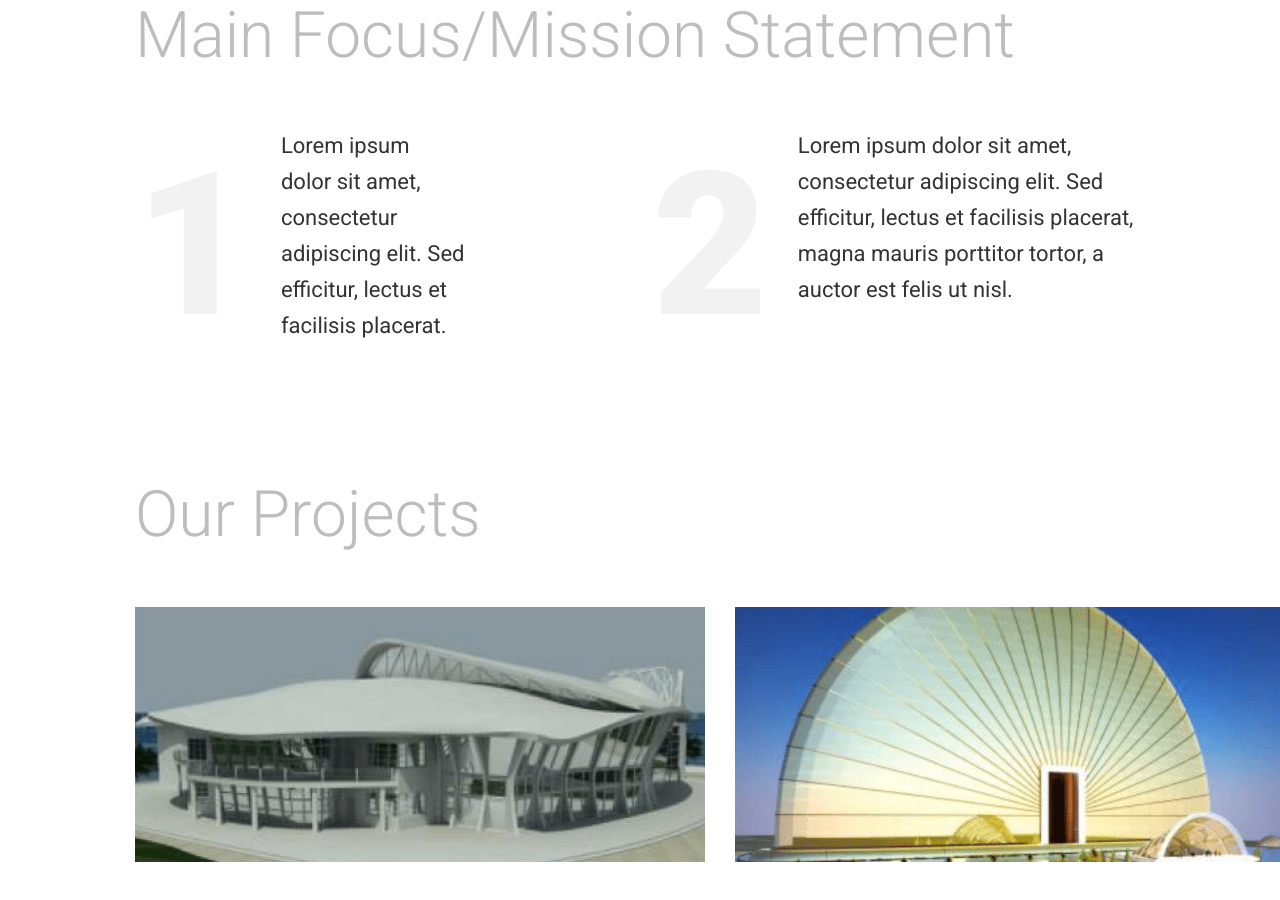
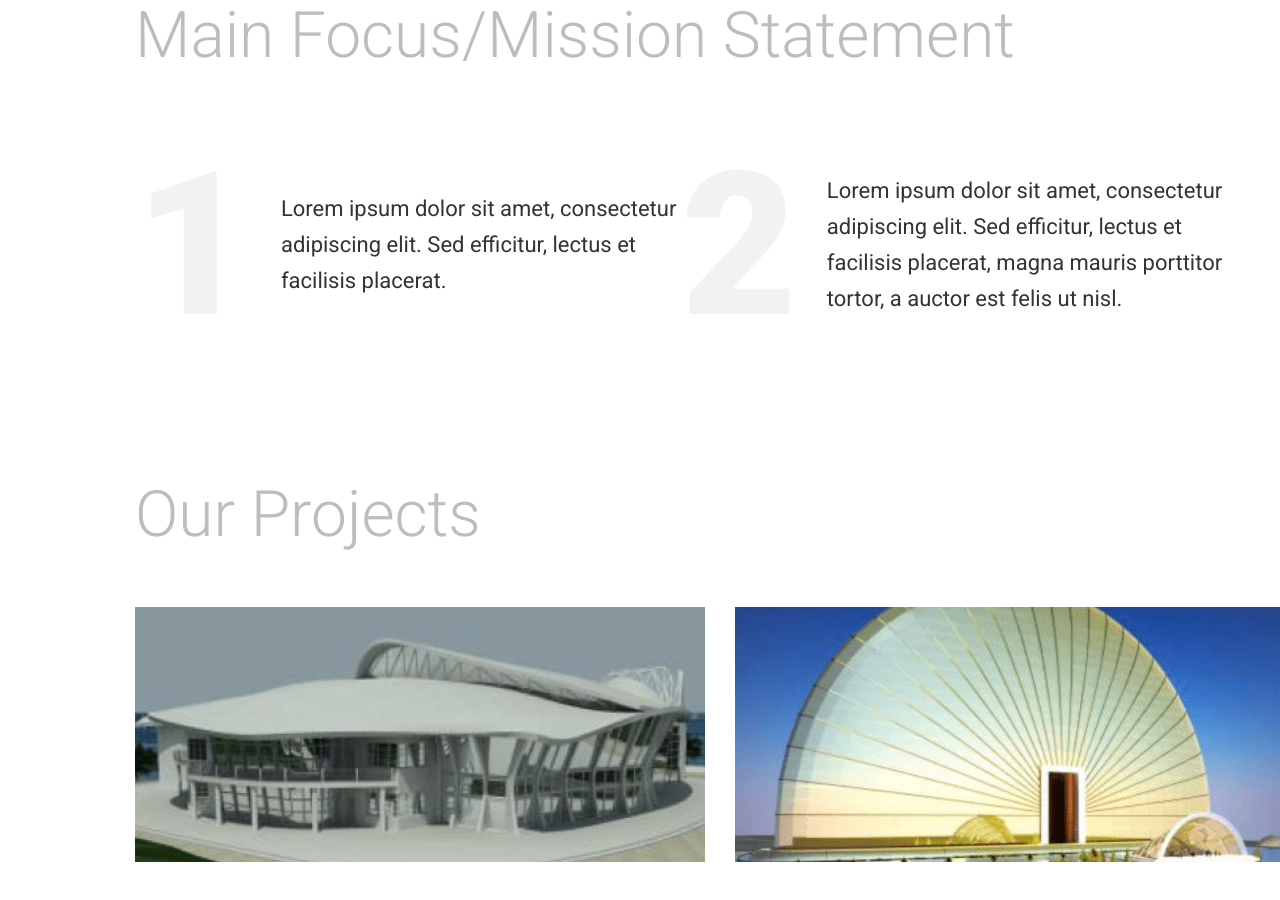
Before and after one commit to wsveta/Architects, a plain HTML site: page index.html in a window 1280 px wide. Shown: the part 1440-2340 px from the top of the page. Drawn offline with nearby package versions, Linux system fonts and the light colour scheme.

Commit message:
styles.css update

```diff
--- a/index.js
+++ b/index.js
@@ -18,7 +18,6 @@ const swiper = new Swiper(".swiper", {
       return ("0" + number).slice(-2); // Те ж саме для загальної кількості слайдів
     },
   },
-
   // Navigation arrows
   navigation: {
     nextEl: "#custom-button-next",
@@ -28,4 +27,4 @@ const swiper = new Swiper(".swiper", {
   keyboard: {
     enabled: true,
   },
-});
+})
--- a/styles/styles.css
+++ b/styles/styles.css
@@ -138,9 +138,11 @@ padding-left: 18px;
 }
 .missions {
   display: flex;
-  gap: 187px;
+  gap: auto;
+  justify-content: space-between;
 }
 .mission {
+  align-items: center;
   display: flex;
   gap: 30px;
 }
@@ -156,6 +158,7 @@ padding-left: 18px;
   font-size: 22px;
   font-style: normal;
   line-height: 36px; /* 163.636% */
+  width: 400px;
 }
 .projects-section {
   margin: 0 auto;
```
Also changed, not shown: gallery.html (line endings or trailing spaces), projects.html (line endings or trailing spaces), styles/common.css (line endings or trailing spaces).
